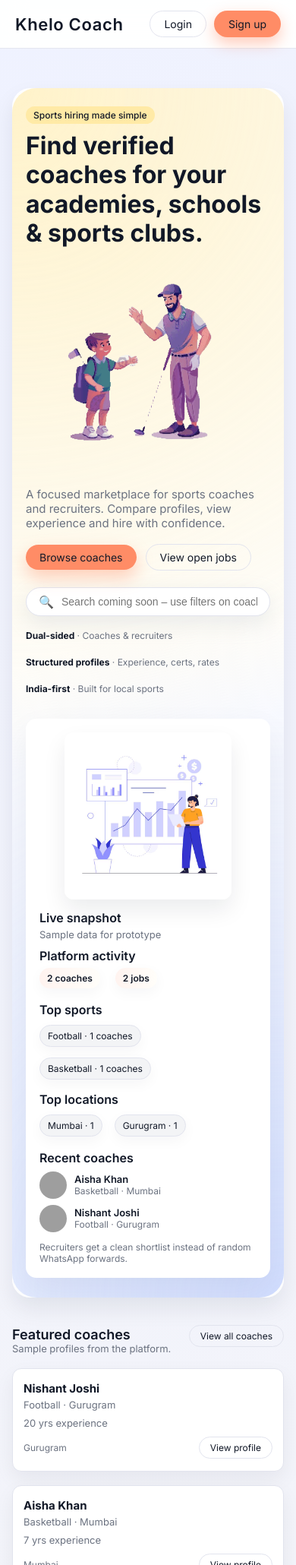
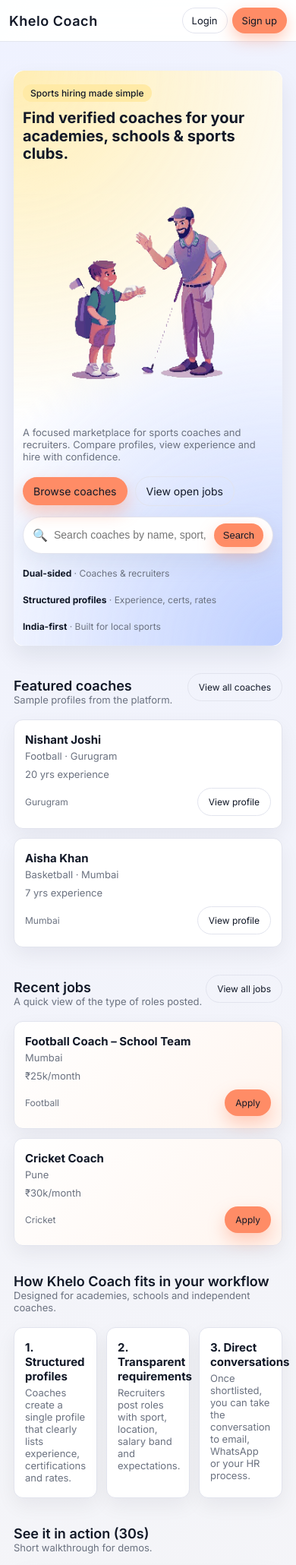
Before and after one commit to sudiksha10-09/khelo-coach, a Flask app: page / in a window 390 px wide. Shown: the top 2060 px of the page at 76% size. Run offline with Flask 3, Linux system fonts and the light colour scheme; grey boxes are pictures that could not be loaded.

Commit message:
added css for mobile

```diff
--- a/static/css/style.css
+++ b/static/css/style.css
@@ -596,3 +596,124 @@
     background: linear-gradient(90deg, rgba(255,138,102,0.1), rgba(255,234,166,0.06));
     font-weight:600;
 }
+.search-box {
+    display: flex;
+    align-items: center;
+    gap: 8px;
+}
+
+.search-box input[type="text"] {
+    flex: 1;
+    border: none;
+    outline: none;
+    background: transparent;
+    font-size: 14px;
+}
+
+.search-btn {
+    padding: 6px 14px;
+    font-size: 13px;
+}
+/* =========================
+   Mobile-friendly overrides
+   (append to end of style.css)
+   ========================= */
+
+/* Increase tap targets and reduce paddings on small screens */
+@media (max-width: 900px) {
+  .top-bar { padding: 12px 18px; }
+  .brand a { font-size: 20px; }
+  .nav-buttons { gap: 8px; }
+  .nav-btn { padding: 8px 12px; font-size: 13px; }
+
+  .page { padding: 20px 18px 36px; }
+
+  /* Hero: stack, reduce gaps */
+  .hero-wrapper { padding: 36px 12px 40px; }
+  .hero {
+    grid-template-columns: 1fr;
+    gap: 18px;
+    align-items: start;
+  }
+  .hero-heading { font-size: 26px; }
+  .hero-subtitle { max-width: none; font-size: 14px; }
+
+  /* Move hero-card under the hero text (full width) */
+  .hero-card { width: 100%; padding: 14px 12px; }
+
+  /* Make illustration responsive */
+  .hero-animation,
+  .hero-illustration,
+  .hero img {
+    width: 100%;
+    height: auto;
+    max-width: 420px;
+    display: block;
+    margin-left: 0;
+    margin-right: 0;
+  }
+
+  /* Make ctas wrap and increase hit area */
+  .hero-cta-row { flex-wrap: wrap; gap: 10px; }
+  .btn { padding: 10px 14px; }
+
+  /* Search becomes full width */
+  .search-wrapper { max-width: 100%; margin-top: 14px; }
+  .search-box { width: 100%; padding: 8px 12px; }
+  .search-btn { padding: 8px 12px; }
+
+  /* smaller card grid on tablets */
+  .card-grid { grid-template-columns: repeat(2, minmax(0, 1fr)); gap: 12px; }
+
+  /* hero-bg: keep the gradient full-width but reduce radius */
+  .hero-bg { border-radius: 14px; opacity: 0.85; }
+}
+
+/* Small phones: compress font-size, stack everything vertically */
+@media (max-width: 640px) {
+  .top-bar { padding: 10px 12px; }
+  .brand a { font-size: 18px; }
+  .nav-buttons { gap: 6px; }
+
+  .hero-wrapper { padding: 18px 12px; margin-top: 18px; border-radius: 12px; }
+  .hero-heading { font-size: 20px; line-height: 1.18; }
+  .hero-subtitle { font-size: 13px; color: var(--brand-muted); }
+
+  /* Hide the right-side card to reduce vertical scroll; can be shown via a "View snapshot" link */
+  .hero-card { display: none; }
+
+  /* Ensure the hero illustration sits above CTAs */
+  .hero img, .hero-animation { max-width: 100%; margin: 6px 0 10px; }
+
+  /* Single column grids */
+  .card-grid { grid-template-columns: 1fr; gap: 12px; }
+
+  /* Make forms and uploads easy to tap */
+  .form-row input,
+  .form-row textarea,
+  .filter-row input,
+  .filter-row select {
+    padding: 10px 12px;
+    font-size: 14px;
+  }
+
+  /* Make profile header tighter */
+  .profile-avatar { width: 56px; height: 56px; border-radius: 12px; font-size: 26px; }
+  .profile-name { font-size: 18px; }
+
+  /* Ensure footer spacing */
+  .footer { padding-bottom: 36px; }
+}
+
+/* Accessibility hints: increase focus visible area for small screens */
+@media (max-width: 900px) {
+  .nav-btn:focus, .btn:focus, .search-box input:focus {
+    outline: 3px solid rgba(99,102,241,0.12);
+    outline-offset: 2px;
+  }
+}
+
+/* Optional: small tweak for hero-bg to avoid sharp cut at bottom on very small screens */
+@media (max-width: 420px) {
+  .hero-bg { background-size: cover; background-position: center; }
+}
--- a/templates/home.html
+++ b/templates/home.html
@@ -31,12 +31,20 @@
             </div>
 
             <div class="search-wrapper">
-                <div class="search-box">
-                    <span>🔍</span>
-                    <input type="text"
-                           placeholder="Search coming soon – use filters on coaches & jobs pages">
-                </div>
-            </div>
+    <form class="search-box" method="get" action="{{ url_for('coach_listing') }}">
+        <span>🔍</span>
+        <input
+            type="text"
+            name="q"
+            placeholder="Search coaches by name, sport, city..."
+            value="{{ request.args.get('q', '') }}"
+        >
+        <button type="submit" class="btn btn-small btn-primary search-btn">
+            Search
+        </button>
+    </form>
+</div>
+
 
             <div class="hero-stats">
                 <span><strong>Dual-sided</strong> · Coaches & recruiters</span>
```
